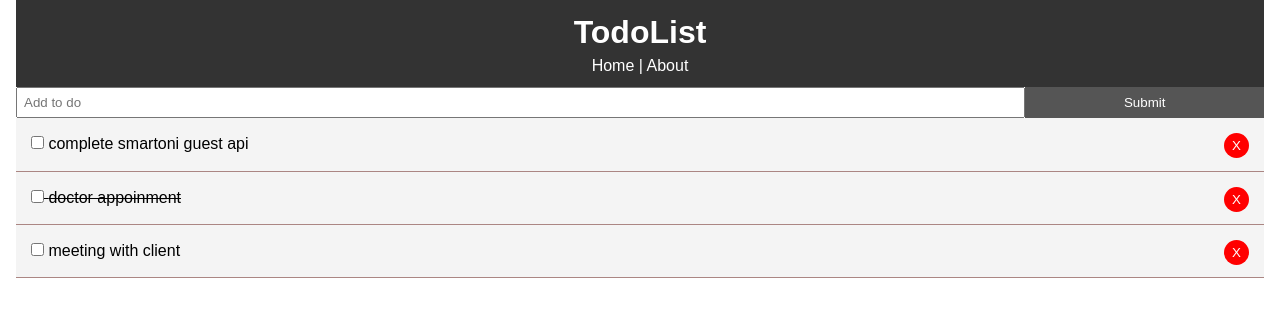
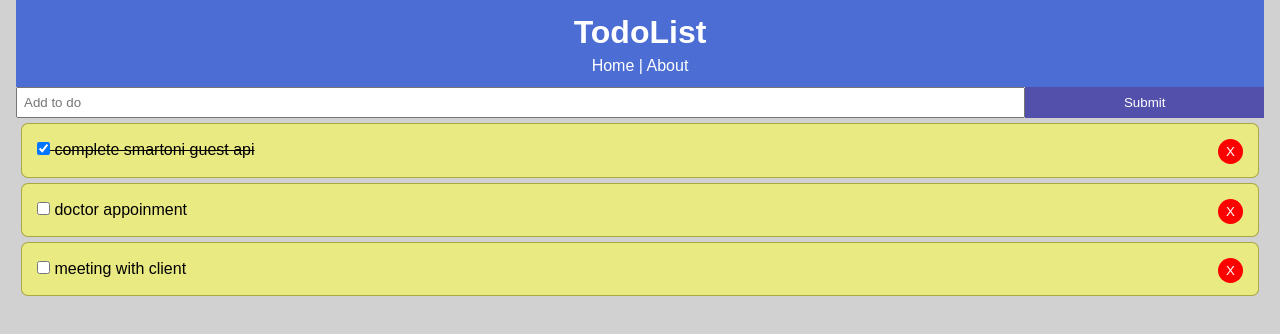
Before and after one commit to sibysathyanesan/todo-app, a React (Create React App) app: page / in a window 1280 px wide. Shown: the top 334 px of the page. Built offline with nearby package versions, Linux system fonts and the light colour scheme.

Commit message:
conditional css-class style

```diff
--- a/src/App.css
+++ b/src/App.css
@@ -7,6 +7,7 @@
 body {
   font-family: Arial, Helvetica, sans-serif;
   line-height: 1.4;
+  background: #a5a5a582;
 }
 
 a {
@@ -21,7 +22,7 @@ a {
 .btn {
   display: inline-block;
   border: none;
-  background: #555;
+  background: #5350ab;
   color: #fff;
   padding: 7px 20px;
   cursor: pointer;
@@ -29,5 +30,22 @@ a {
 }
 
 .btn:hover {
-  background: #666;
+  background: #2e2a9e;
 }
+
+.todo-item {
+  background-color: #f7f75aa6;
+  padding: 15px;
+  border: 1px solid #a7a740f7;
+  margin: 5px;
+  border-radius: 7px;
+  text-decoration: none;
+}
+
+.strike {
+  text-decoration: line-through;
+}
+
+.todo-item:hover {
+  background-color: #ffff3abf;
+}
--- a/src/App.js
+++ b/src/App.js
@@ -14,12 +14,12 @@ class App extends Component {
       {
         id: uuidv4(),
         title: 'complete smartoni guest api',
-        completed: false
+        completed: true
       },
       {
         id: uuidv4(),
         title: 'doctor appoinment',
-        completed: true
+        completed: false
       },
       {
         id: uuidv4(),
@@ -50,12 +50,14 @@ class App extends Component {
 
   // Add todo
   addTodo = (title) => {
+    if (title) {
       let newTodo = {
         id: uuidv4(),
         title,
         completed: false
       }
       this.setState({ todos: [...this.state.todos, newTodo] });
+    }
   }
 
 
@@ -78,9 +80,6 @@ class App extends Component {
       </Router>
     );
   }
-
-
-
 }
 
 export default App;
--- a/src/components/TodoItem.js
+++ b/src/components/TodoItem.js
@@ -5,19 +5,21 @@ export class TodoItem extends Component {
 
     getStyle = () => {
         return {
-            backgroundColor : '#f4f4f4',
+            backgroundColor: '#ffff3a73',
             padding: '15px',
-            borderBottom: '1px #ab8683 solid',
+            border: '1px solid #6f6f1e73',
+            margin: '5px',
+            borderRadius: '7px',
             textDecoration: this.props.todo.completed ? 'line-through' : 'none'
         }
     }
 
     render() {
-        const {id, title} = this.props.todo;
+        const {id, title, completed} = this.props.todo;
         return (
-            <div style={this.getStyle()}>
+            <div /* style={this.getStyle()} */ className={completed ? 'todo-item strike' : 'todo-item'}>
                 <p>
-                    <input type="checkbox" onChange={this.props.markComplete.bind(this, id)} /> {' '} { title }
+                    <input type="checkbox" onChange={this.props.markComplete.bind(this, id)} defaultChecked={completed} /> {' '} { title }
                     <button style={btnStyle} onClick={this.props.deleteTodo.bind(this, id)}>X</button>
                 </p>
             </div>
--- a/src/components/layout/Header.js
+++ b/src/components/layout/Header.js
@@ -1,5 +1,5 @@
 import React from 'react';
-import { Link, withRouter } from 'react-router-dom';
+import { Link } from 'react-router-dom';
 function Header() {
     return (
         <header style = {headerStyle}>
@@ -10,8 +10,8 @@ function Header() {
 }
 
 const headerStyle = {
-    background: '#333',
-    color: '#fff',
+    background: '#476ad4f7',
+    color: '#ffffff',
     textAlign: 'center',
     padding: '10px'
 }
```
Lines whose indentation alone changed are shown as unchanged.
